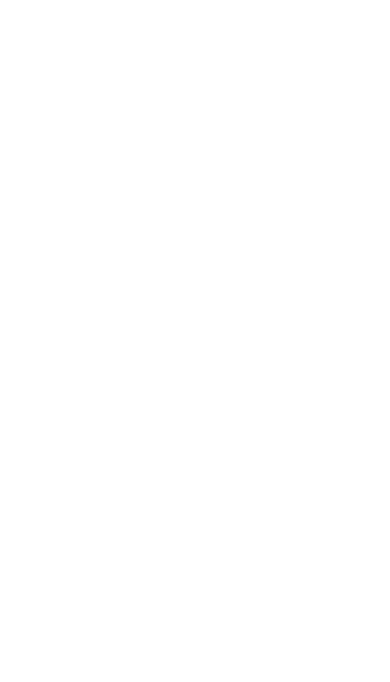
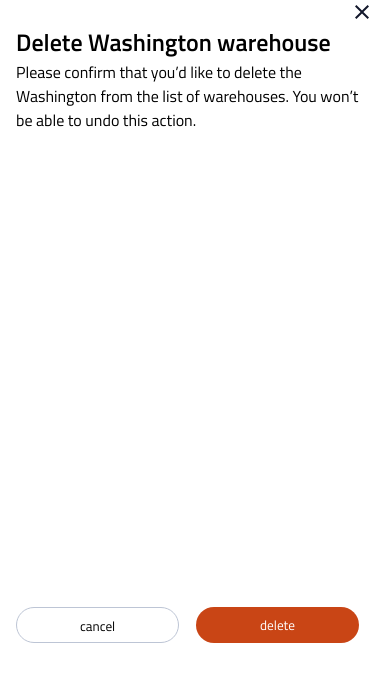
Before and after one commit to Ollie-C/stocker, a React (Create React App) app: page / in a window 390 px wide. Shown: the top 682 px of the page. Built offline with nearby package versions, Linux system fonts and the light colour scheme.

Commit message:
complete modal mobile

```diff
--- a/src/App.js
+++ b/src/App.js
@@ -1,5 +1,11 @@
+import Modal from "./Components/Modal/Modal";
+
 function App() {
-  return <></>;
+  return (
+    <>
+      <Modal />
+    </>
+  );
 }
 
 export default App;
--- /dev/null
+++ b/src/Components/Modal/Modal.js
@@ -0,0 +1,28 @@
+import React from "react";
+import "./Modal.scss";
+import close from "../../assets/Icons/close-24px.svg";
+
+const Modal = () => {
+  return (
+    <section className="modal">
+      <div className="modal__cross-icon">
+        <img src={close} alt="" />
+      </div>
+      <div className="modal__title-container">
+        <h1 className="modal__title-container">Delete Washington warehouse</h1>
+      </div>
+      <div className="modal__confirmation">
+        <p className="modal__confirmation-paragraph">
+          Please confirm that you’d like to delete the Washington from the list
+          of warehouses. You won’t be able to undo this action.
+        </p>
+      </div>
+      <div className="modal__buttons">
+        <button className="modal__button-cancel">cancel</button>
+        <button className="modal__button-delete">delete</button>
+      </div>
+    </section>
+  );
+};
+
+export default Modal;
--- /dev/null
+++ b/src/Components/Modal/Modal.scss
@@ -0,0 +1,54 @@
+@use "../../styles/partials/fonts";
+@use "../../styles/partials/variables" as *;
+@use "../../styles/partials/resets";
+@use "../../styles/partials/mixins" as *;
+
+.modal {
+  padding: 0 16px;
+  &__buttons {
+    display: flex;
+  }
+
+  &__cross-icon {
+    display: flex;
+    justify-content: flex-end;
+  }
+
+  &__button-cancel {
+    position: absolute;
+
+    padding: 8px 63px;
+    gap: 10px;
+
+    width: 163px;
+    height: 36px;
+    left: 16px;
+    top: 607px;
+
+    /* White */
+
+    background: #ffffff;
+    /* Cloud */
+
+    border: 1px solid #bdc5d5;
+    border-radius: 20px;
+  }
+
+  &__button-delete {
+    position: absolute;
+
+    padding: 8px 63px;
+    gap: 10px;
+
+    width: 163px;
+    height: 36px;
+    left: 196px;
+    top: 607px;
+
+    color: #ffffff;
+
+    border: none;
+    background: #c94515;
+    border-radius: 20px;
+  }
+}
```
